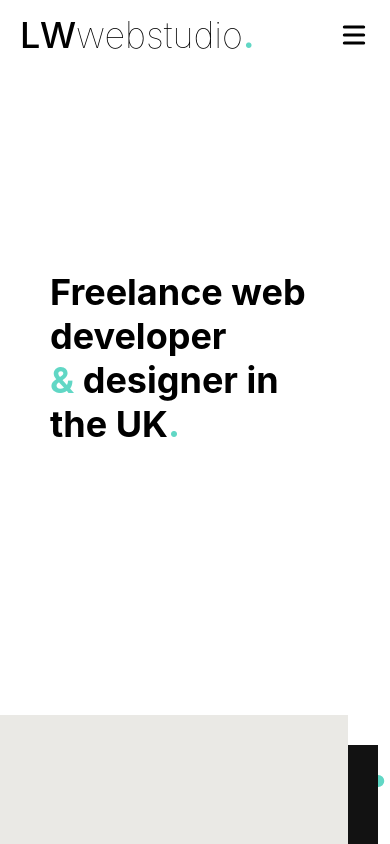
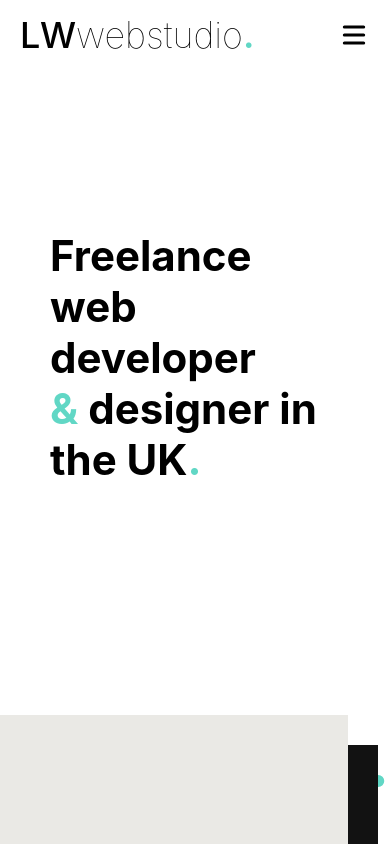
Before and after one commit to leoarthurwall/LW-Website, a React (Create React App) app: page / in a window 390 px wide. Shown: the top 844 px of the page. Built offline with nearby package versions, Linux system fonts and the light colour scheme.

Commit message:
set margins to be responsive for 992 and 760 width

```diff
--- a/src/Components/About/About.module.css
+++ b/src/Components/About/About.module.css
@@ -74,6 +74,7 @@
   .container {
     flex-direction: column;
     justify-content: space-between;
+    margin: 50px;
   }
   .left {
     position: relative;
@@ -86,19 +87,12 @@
     height: 100%;
     width: 100%;
   }
-}
-
-@media only screen and (max-width: 760px) {
-  .container {
-    margin: 50px;
+  .bottom {
+    right: -30px;
+    bottom: -30px;
   }
   .left {
     left: -30px;
     top: -30px;
   }
-  .bottom {
-    right: -30px;
-    bottom: -30px;
-
-  }
 }
--- a/src/Components/Contact/Contact.module.css
+++ b/src/Components/Contact/Contact.module.css
@@ -11,12 +11,10 @@
   height: 100%;
   width: 100%;
   max-width: 700px;
-    margin: 0 100px;
 
   display: flex;
   flex-direction: column;
   align-items: center;
-
 }
 .header {
   font-size: 50px;
--- a/src/Components/Footer/Footer.module.css
+++ b/src/Components/Footer/Footer.module.css
@@ -110,3 +110,9 @@
   color: var(--grey-color);
   font-weight: 400;
 }
+
+@media only screen and (max-width: 992px) {
+  .container {
+    margin: 0px;
+  }
+}
--- a/src/Components/Home/Home.module.css
+++ b/src/Components/Home/Home.module.css
@@ -32,16 +32,14 @@
   color: var(--accent-color);
 }
 
-
-
 @media only screen and (max-width: 992px) {
   .text {
-    font-size: 42px;
+    font-size: 46px;
   }
 }
 @media only screen and (max-width: 760px) {
   .text {
-    font-size: 36px;
+    font-size: 42px;
   }
   .container {
     margin: 0 50px;
--- a/src/Components/Work/Work.module.css
+++ b/src/Components/Work/Work.module.css
@@ -89,3 +89,9 @@
   letter-spacing: 2px;
   margin: 0;
 }
+
+@media only screen and (max-width: 992px) {
+  .container {
+    margin: 0px;
+  }
+}
```
Lines whose indentation alone changed are shown as unchanged.
